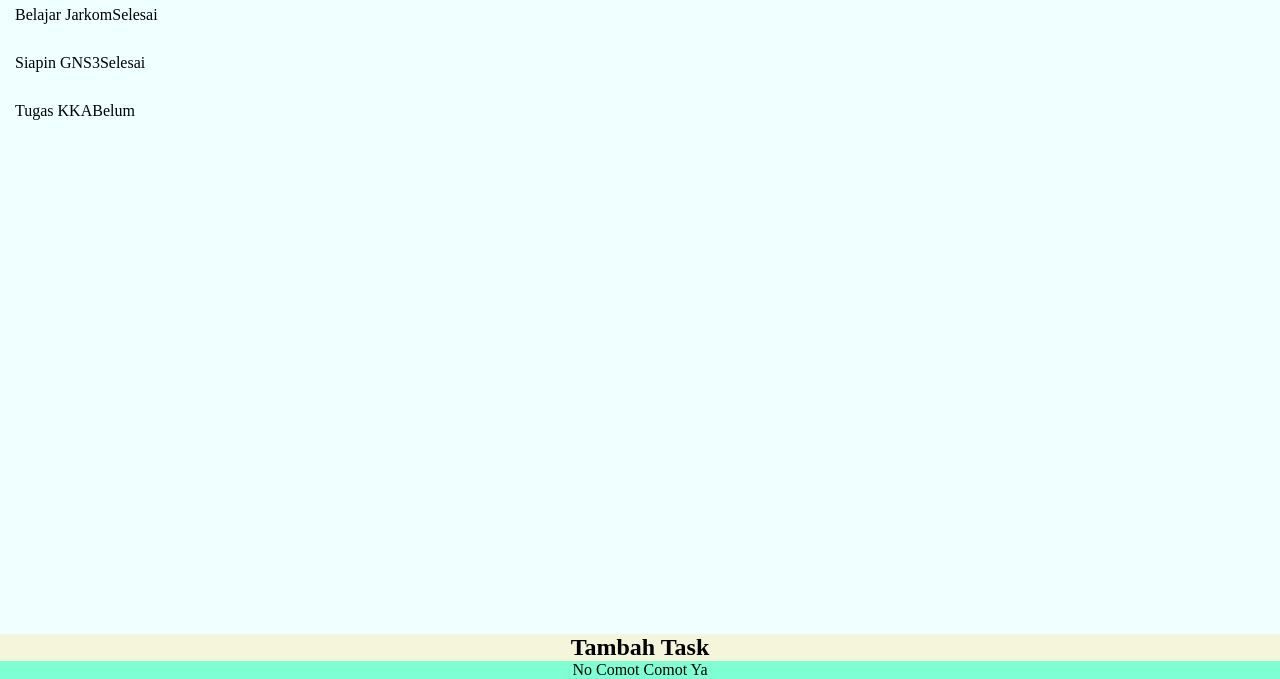
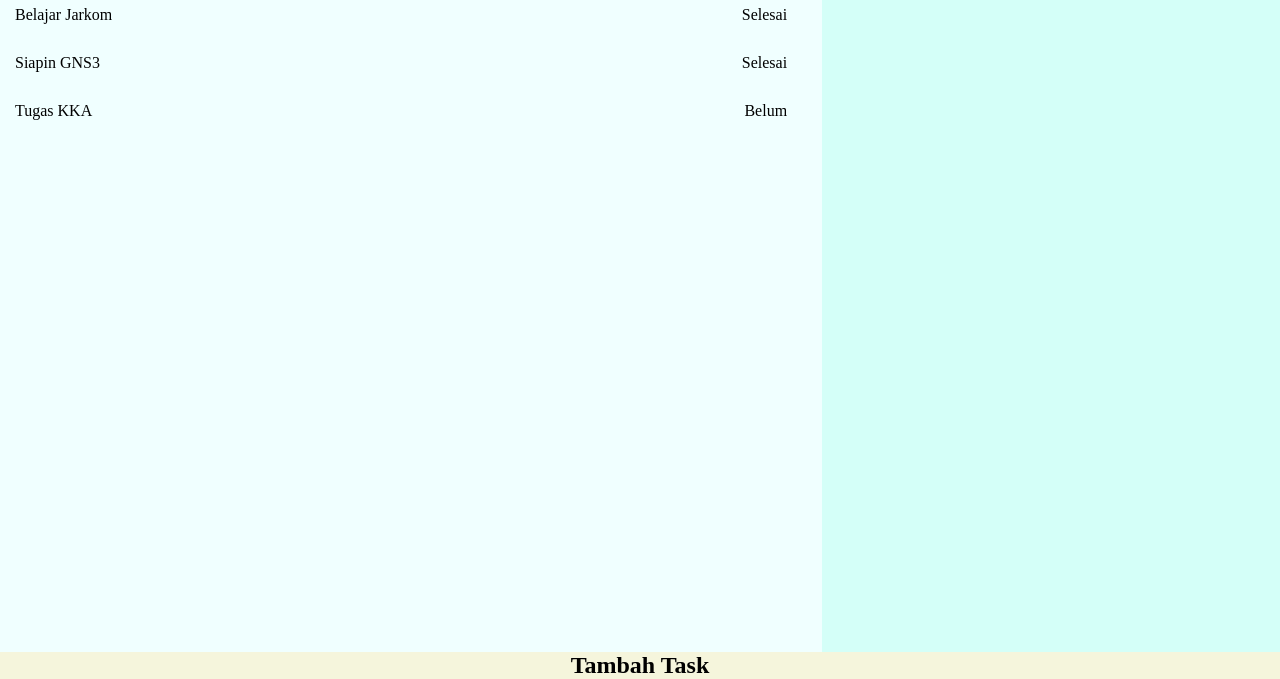
Before and after one commit to FanyAhmad/To-Do-List-Static, a plain HTML site: page index.html in a window 1280 px wide. Shown: the part 121-800 px from the top of the page. Drawn offline with Linux system fonts and the light colour scheme.

Commit message:
maba website

```diff
--- a/style.css
+++ b/style.css
@@ -41,6 +41,7 @@
 .panel-detail {
   flex-grow: 1;
   flex-direction: column;
+  background-color: rgba(100, 255, 218, 0.2);
 }
 
 
@@ -68,6 +69,8 @@
 .todo-item {
   padding: 15px;
   display:flex;
+  justify-content: space-between;
+  gap: 10px;
 }
 
 .todo-title,
```
Also changed, not shown: index.html (+1 -1 lines).
